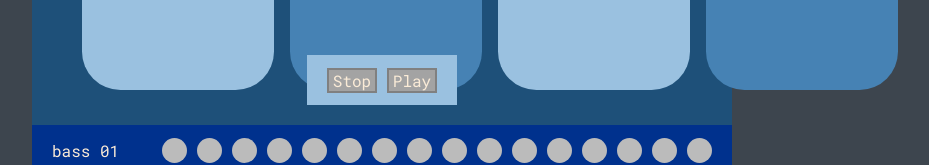
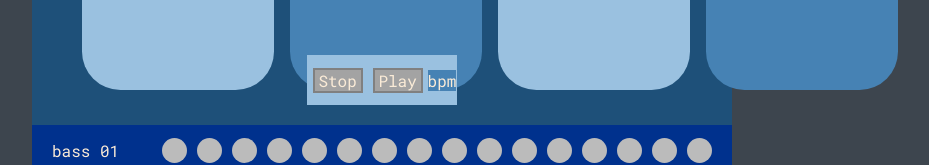
Before and after one commit to bobbythree/drum-machine, a plain HTML site: page index.html in a window 1280 px wide. Shown: the part 403-568 px from the top of the page, without its empty margins (258-1187 px from the left). Drawn offline with Linux system fonts and the light colour scheme; a web font is replaced by a local one.

Commit message:
adding bpm label

```diff
--- a/index.html
+++ b/index.html
@@ -42,7 +42,9 @@
     <div class="transport">
       <span id="stopButton" class="transportButton">Stop</span>
       <span id="playButton" class="transportButton">Play</span>
+      <span id="tempo">bpm</span>
     </div>
+
     <div class="sequencer">
       <label class="sequencerLabel">bass 01</label>
       <span id="sb0_0" class="sequencerButton"></span>
```
